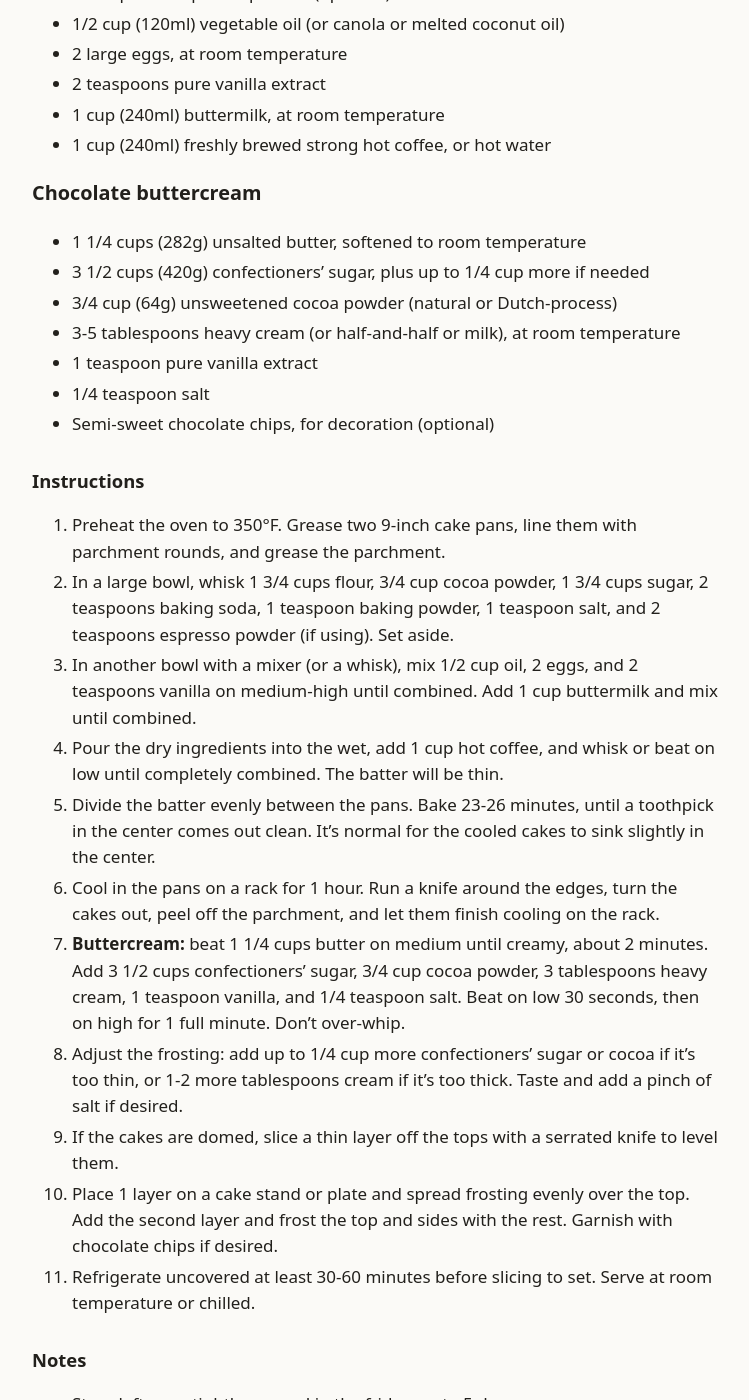
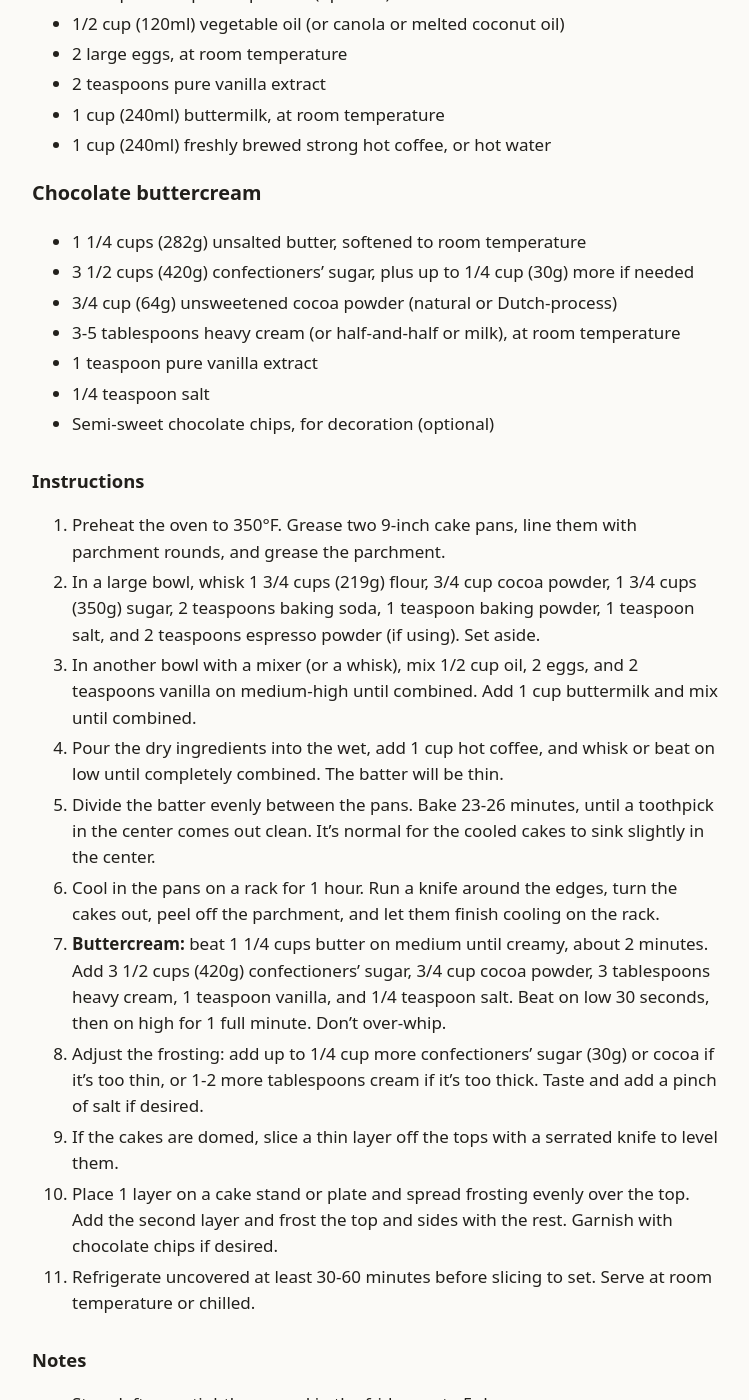
Before and after one commit to Kevin-S-Wallace/recipes, a Jekyll site: the page built from _recipes/chocolate-layer-cake.md, in a window 1280 px wide and 1400 px high, scrolled down 535 px. Shown: the whole window, without its empty margins (264-1013 px from the left). Built offline with Jekyll 4.4.1, drawn with Linux system fonts in a browser that asks for light colours.

Commit message:
Add gram weights for flour and sugar of 1/4 cup or more
Co-Authored-By: Claude Opus 5.5 <noreply@anthropic.com>
Claude-Session: https://claude.ai/code/session_01RM2EoUoev3RzbsmtzH1omN

```diff
--- a/_recipes/chocolate-layer-cake.md
+++ b/_recipes/chocolate-layer-cake.md
@@ -24,7 +24,7 @@ made: []
 
 ### Chocolate buttercream
 - 1 1/4 cups (282g) unsalted butter, softened to room temperature
-- 3 1/2 cups (420g) confectioners' sugar, plus up to 1/4 cup more if needed
+- 3 1/2 cups (420g) confectioners' sugar, plus up to 1/4 cup (30g) more if needed
 - 3/4 cup (64g) unsweetened cocoa powder (natural or Dutch-process)
 - 3-5 tablespoons heavy cream (or half-and-half or milk), at room temperature
 - 1 teaspoon pure vanilla extract
@@ -33,13 +33,13 @@ made: []
 
 ## Instructions
 1. Preheat the oven to 350°F. Grease two 9-inch cake pans, line them with parchment rounds, and grease the parchment.
-2. In a large bowl, whisk 1 3/4 cups flour, 3/4 cup cocoa powder, 1 3/4 cups sugar, 2 teaspoons baking soda, 1 teaspoon baking powder, 1 teaspoon salt, and 2 teaspoons espresso powder (if using). Set aside.
+2. In a large bowl, whisk 1 3/4 cups (219g) flour, 3/4 cup cocoa powder, 1 3/4 cups (350g) sugar, 2 teaspoons baking soda, 1 teaspoon baking powder, 1 teaspoon salt, and 2 teaspoons espresso powder (if using). Set aside.
 3. In another bowl with a mixer (or a whisk), mix 1/2 cup oil, 2 eggs, and 2 teaspoons vanilla on medium-high until combined. Add 1 cup buttermilk and mix until combined.
 4. Pour the dry ingredients into the wet, add 1 cup hot coffee, and whisk or beat on low until completely combined. The batter will be thin.
 5. Divide the batter evenly between the pans. Bake 23-26 minutes, until a toothpick in the center comes out clean. It's normal for the cooled cakes to sink slightly in the center.
 6. Cool in the pans on a rack for 1 hour. Run a knife around the edges, turn the cakes out, peel off the parchment, and let them finish cooling on the rack.
-7. **Buttercream:** beat 1 1/4 cups butter on medium until creamy, about 2 minutes. Add 3 1/2 cups confectioners' sugar, 3/4 cup cocoa powder, 3 tablespoons heavy cream, 1 teaspoon vanilla, and 1/4 teaspoon salt. Beat on low 30 seconds, then on high for 1 full minute. Don't over-whip.
-8. Adjust the frosting: add up to 1/4 cup more confectioners' sugar or cocoa if it's too thin, or 1-2 more tablespoons cream if it's too thick. Taste and add a pinch of salt if desired.
+7. **Buttercream:** beat 1 1/4 cups butter on medium until creamy, about 2 minutes. Add 3 1/2 cups (420g) confectioners' sugar, 3/4 cup cocoa powder, 3 tablespoons heavy cream, 1 teaspoon vanilla, and 1/4 teaspoon salt. Beat on low 30 seconds, then on high for 1 full minute. Don't over-whip.
+8. Adjust the frosting: add up to 1/4 cup more confectioners' sugar (30g) or cocoa if it's too thin, or 1-2 more tablespoons cream if it's too thick. Taste and add a pinch of salt if desired.
 9. If the cakes are domed, slice a thin layer off the tops with a serrated knife to level them.
 10. Place 1 layer on a cake stand or plate and spread frosting evenly over the top. Add the second layer and frost the top and sides with the rest. Garnish with chocolate chips if desired.
 11. Refrigerate uncovered at least 30-60 minutes before slicing to set. Serve at room temperature or chilled.
```
Also changed, not shown: _recipes/buttermilk-pie.md (+2 -2 lines), _recipes/naan-bread.md (+2 -2 lines), _recipes/oatmeal-cream-pies.md (+3 -3 lines), .claude/skills/add-recipe/SKILL.md.
